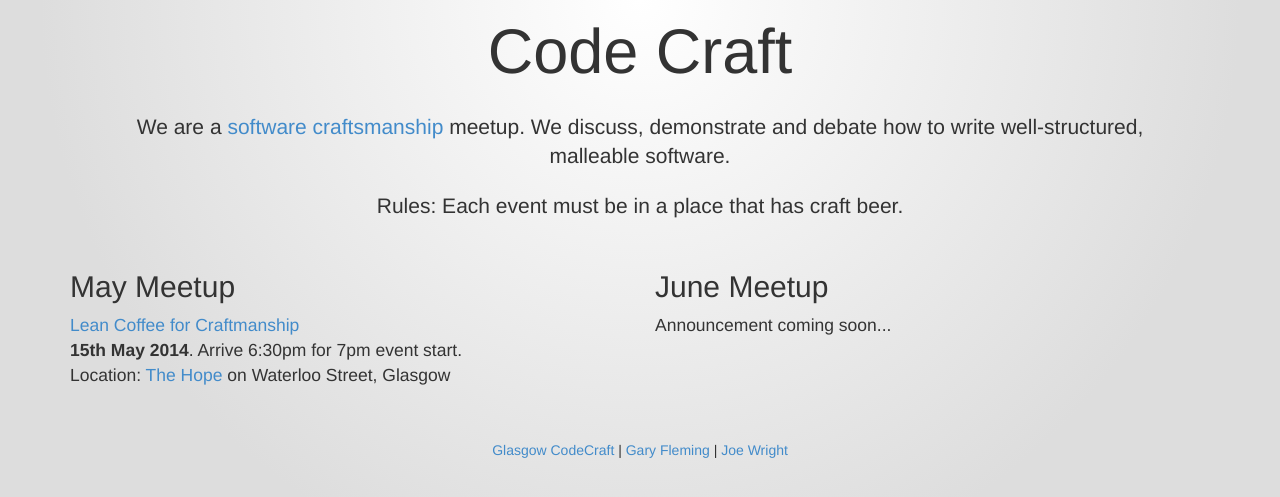
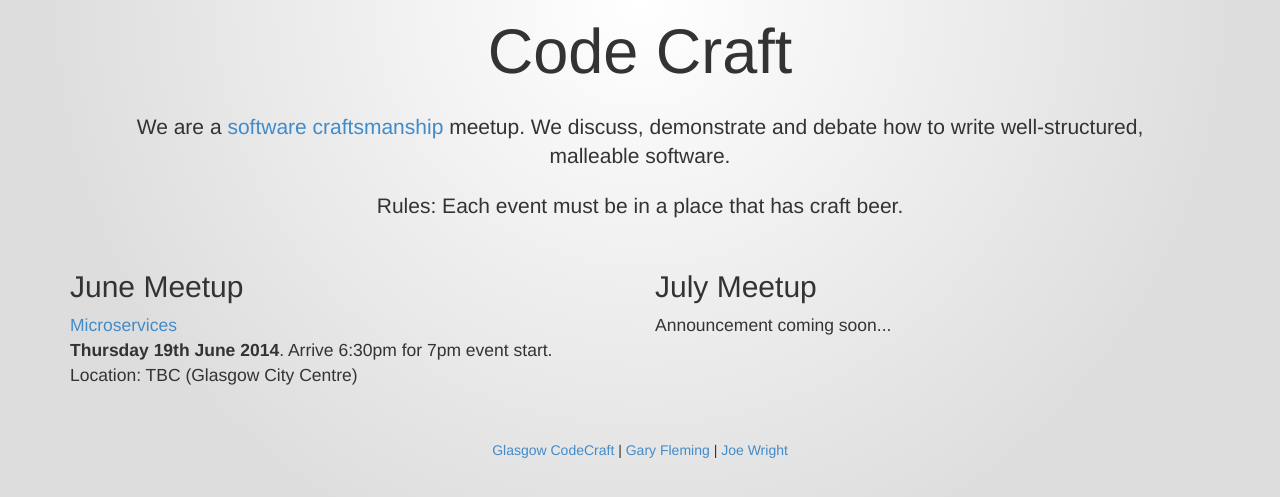
Before and after one commit to codecraftuk/codecraftuk.github.io, a Jekyll site: the page index.html, which Jekyll copies as it is, in a window 1280 px wide. Shown: the top 497 px of the page. Built offline with Jekyll 4.4.1, drawn with Linux system fonts in a browser that asks for light colours; Markdown is read by kramdown in place of the engine named in the settings.

Commit message:
Adding microservices event

```diff
--- a/index.html
+++ b/index.html
@@ -18,17 +18,18 @@
 
 
           <div class="col-lg-6 meetups">
-            <h2>May Meetup</h2>
-            <p><a href="/events/2014/03/lean-coffee/">Lean Coffee for Craftmanship</a>
-            <br/><strong>15th May 2014</strong>. Arrive 6:30pm for 7pm event start.
-            <br/>Location: <a href="https://www.google.co.uk/maps/preview/place/the+hope/@55.8603492,-4.2594337,18z/data=!3m1!4b1!4m2!3m1!1s0x4888469dda4be0d3:0x48833155b9c343e2">The Hope</a> on Waterloo Street, Glasgow
+            <h2>June Meetup</h2>
+            <p><a href="/events/2014/06/microservices/">Microservices</a>
+            <br/><strong>Thursday 19th June 2014</strong>. Arrive 6:30pm for 7pm event start.
+            <br />Location: TBC (Glasgow City Centre)
+            <!-- <br/>Location: <a href="https://www.google.co.uk/maps/preview/place/the+hope/@55.8603492,-4.2594337,18z/data=!3m1!4b1!4m2!3m1!1s0x4888469dda4be0d3:0x48833155b9c343e2">The Hope</a> on Waterloo Street, Glasgow -->
             </p>
 
             <!-- <img class="event-image" src="/images/seven.jpg" width=250 height=300 /> --><!-- Find lean coffee image -->
           </div>
 
           <div class="col-lg-6 meetups">
-            <h2>June Meetup</h2>
+            <h2>July Meetup</h2>
 
             <p>Announcement coming soon...
             </p>
```
Also changed, not shown: _posts/2014-06-05-microservices.md (added, +15 -0 lines).
